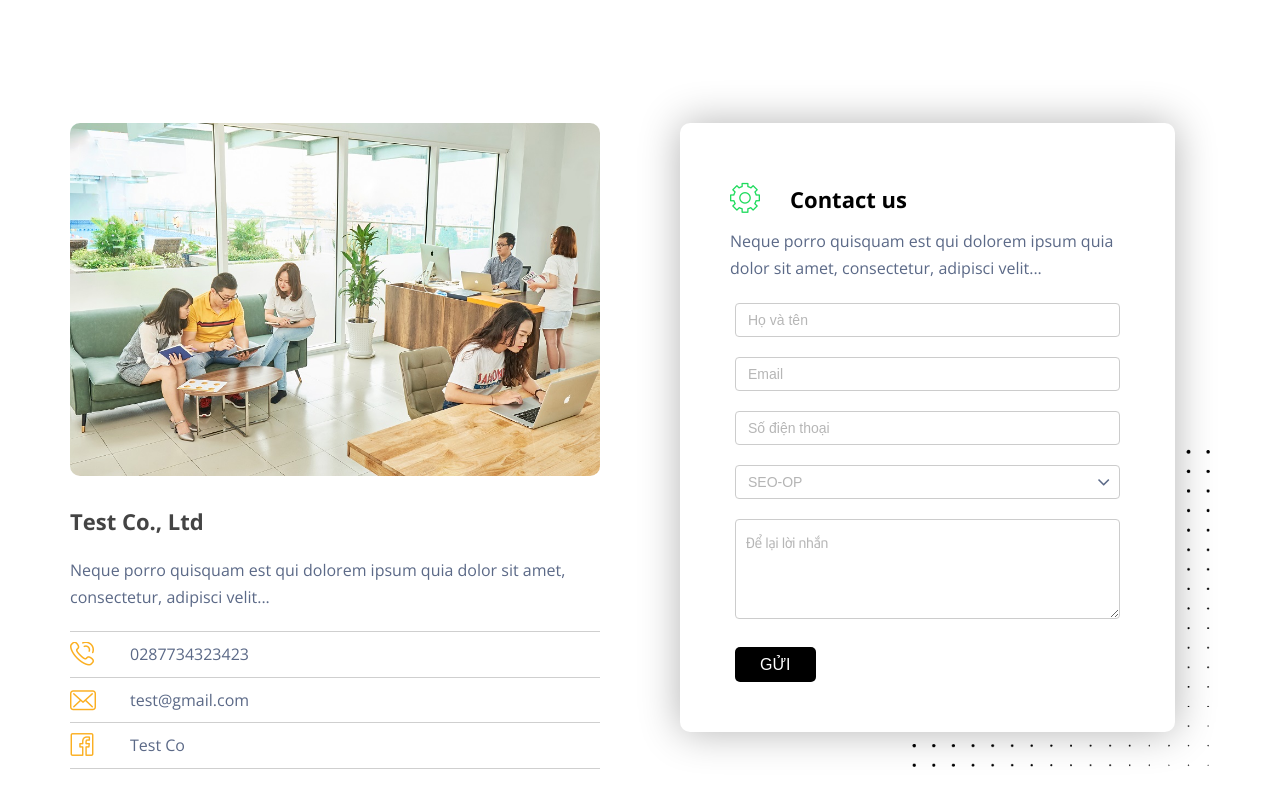
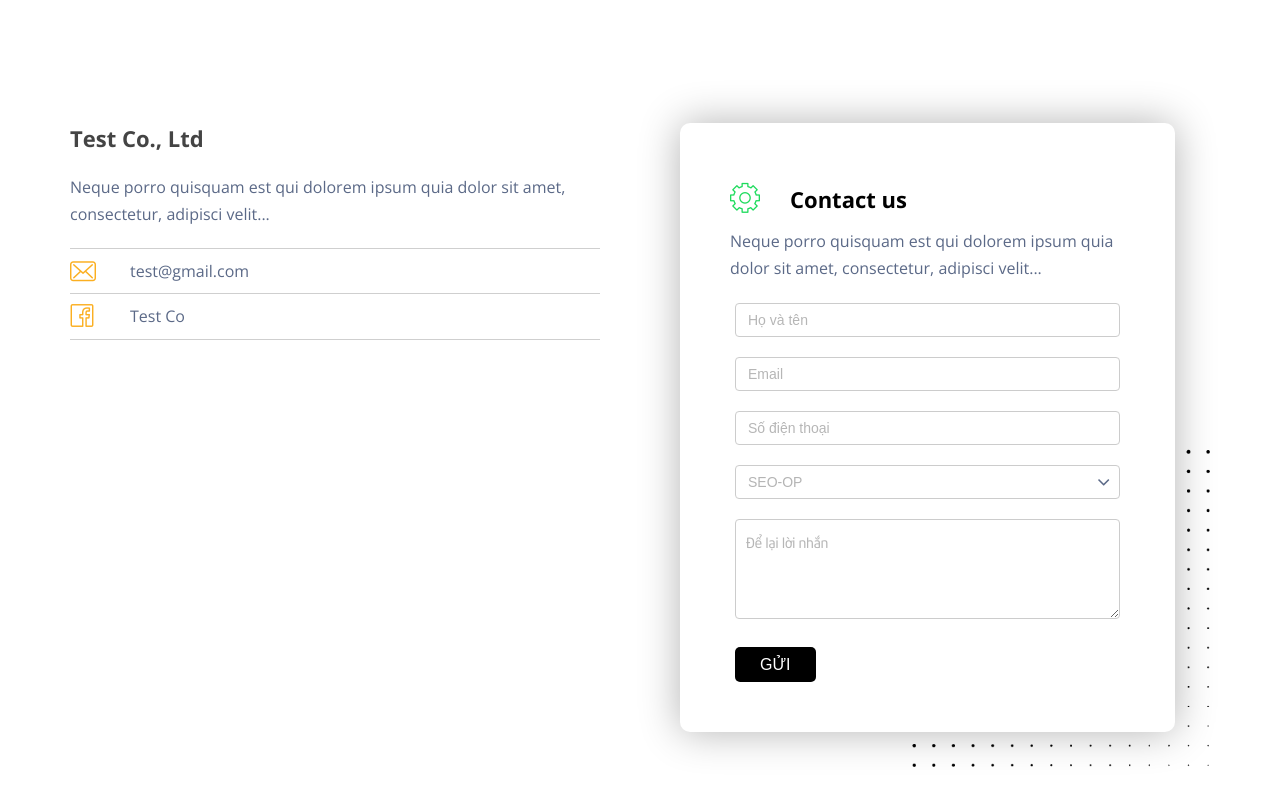
Before and after one commit to hoangtho123456/block-nextjs, a Next.js app: page / in a window 1280 px wide. Shown: the part 4320-5120 px from the top of the page. Built offline with nearby package versions, Linux system fonts and the light colour scheme.

Commit message:
Update index.js

```diff
--- a/components/Blocks/HomeContact/index.js
+++ b/components/Blocks/HomeContact/index.js
@@ -13,26 +13,11 @@ const Contact = ({
         <div className="container">
           <div className={`${styles.row} row grid-space-80`}>
             <div className="col-md-6">
-              <div className={styles['info1']}>
-                <Image
-                  src="/images/items/hinh-cong-ty.jpeg"
-                  alt="Picture of the author"
-                  width={530}
-                  height={353}
-                  layout="responsive"
-                />
-              </div>
               <section>
                 <h3>Test Co., Ltd</h3>
               </section>
               <p>Neque porro quisquam est qui dolorem ipsum quia dolor sit amet, consectetur, adipisci velit...</p>
               <div className={`rowlabel label-50 label-line ${styles.rowlabel}`}>
-                <a className="item" href="tel:+84287734323423">
-                  <span className={styles.title+' title'}>
-                    <i className="icon-t52"/></span>
-                  <span>0287734323423</span>
-                </a>
-
                 <a className="item" href="test@gmail.com">
                   <span className={styles.title+' title'}>
                     <i className={styles.icon1+" icon-t53"}/>
```
